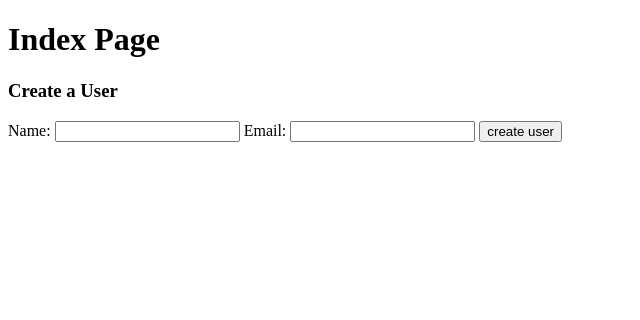
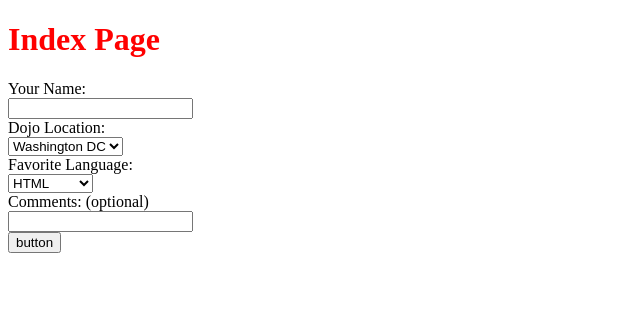
Before and after one commit to falterfriday/python-dojo_survey, a Flask app: page / in a window 1280 px wide. Shown: the top 320 px of the page, without its empty margins (0-640 px from the left). Run offline with Flask 2, Linux system fonts and the light colour scheme.

```diff
--- a/server.py
+++ b/server.py
@@ -6,8 +6,8 @@ def index():
   return render_template("index.html")
 # this route will handle form submission
 # defined which HTTP methods are allowed by this route
-@app.route('/users', methods=['POST'])
-def create_user():
+@app.route('/results', methods=['POST'])
+def info():
    print "Got Post Info"
    name = request.form['name']
    email = request.form['email']
--- a/templates/index.html
+++ b/templates/index.html
@@ -18,15 +18,32 @@ Description: Never Stop Learning
 ======================================================
 -->
 <head>
-       <title>Form Test Index</title>
-    </head>
-    <body>
+  <title>Dojo Survey Index</title>
+  <link rel="stylesheet" type="text/css" href="{{ url_for('static', filename='style.css') }}">
+</head>
+  <body>
+    <div id="wrapper">
       <h1>Index Page</h1>
-      <h3>Create a User</h3>
-      <form action='/users' method='post'>
-          Name: <input type='text' name='name'>
-          Email: <input type='text' name='email'>
-          <input type='submit' value='create user'>
-      </form>
-    </body>
+        <form action='/result' method='post'>
+          Your Name: <input type='text' name='name'><br>
+          Dojo Location:
+            <select>
+              <option value="washington dc">Washington DC</option>
+              <option value="seattle">Seattle</option>
+              <option value="silicon valley">Silicon Valley</option>
+              <option value="dallas">Dallas</option>
+            </select><br>
+          Favorite Language:
+            <select>
+              <option value="html">HTML</option>
+              <option value="css">CSS</option>
+              <option value="javascript">JavaScript</option>
+              <option value="jquery">jQuery</option>
+              <option value="python">Python</option>
+            </select><br>
+          Comments: (optional)<input type='text' name='comment'><br>
+          <input type='submit' value='button'>
+        </form>
+    </div>
+  </body>
 </html>
--- /dev/null
+++ b/templates/static/style.css
@@ -0,0 +1,9 @@
+#wrapper {
+	border: sold black 1px;
+	height: 300px;
+	width: 200px;
+}
+
+h1 {
+	color: red;
+}
```
Also changed, not shown: templates/result.html (added).
